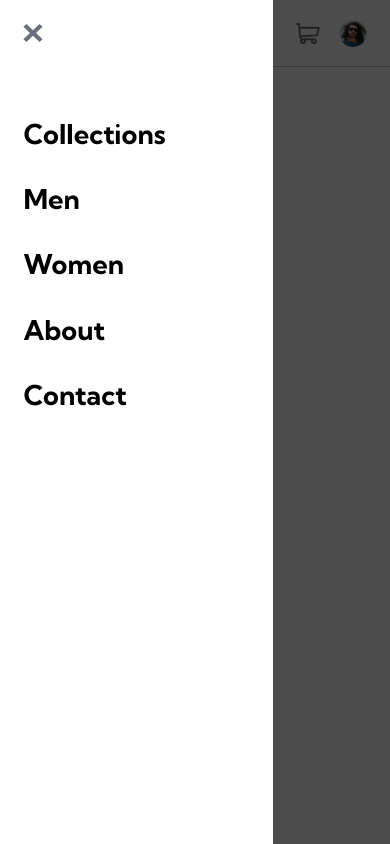
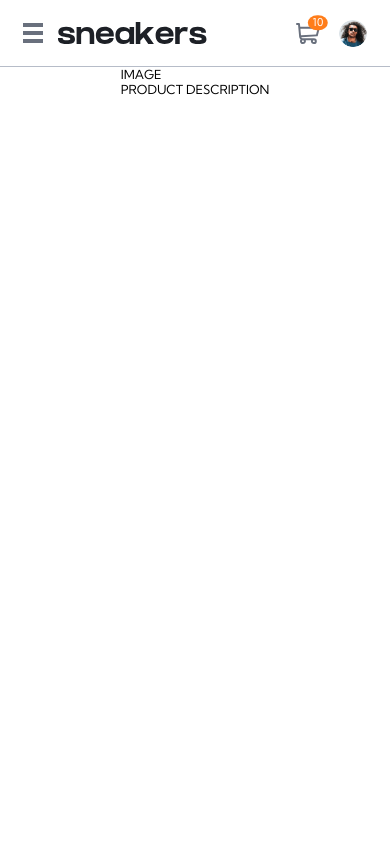
Before and after one commit to sandlerz/E-commerce-product, a React (Create React App) app: page / in a window 390 px wide. Built offline with nearby package versions, Linux system fonts and the light colour scheme.

Commit message:
popUp cart done

```diff
--- a/src/App.js
+++ b/src/App.js
@@ -1,20 +1,27 @@
+import { useState } from "react";
+
 import Navbar from "./Components/Navbar";
 import NavAccount from "./Components/NavAccount";
 import ProductImg from "./Components/ProductImg";
-import ProductDescription from "./Components/ProductDescription.jsx"
+import ProductDescription from "./Components/ProductDescription.jsx";
 
-import './Style/Ecommerce.css'
+import "./Style/Ecommerce.css";
 
 function Ecommerce() {
+  const [cart, setCart] = useState(10);
+  const handleDelete = () => {
+    setCart(0);
+  };
+
   return (
     <div className="e-commerce">
       <header>
-        <Navbar/>
-        <NavAccount/>
+        <Navbar />
+        <NavAccount handleDelete={handleDelete} cart={cart} />
       </header>
       <main>
-        <ProductImg/>
-        <ProductDescription/>
+        <ProductImg />
+        <ProductDescription />
       </main>
     </div>
   );
--- a/src/Components/NavAccount.jsx
+++ b/src/Components/NavAccount.jsx
@@ -1,13 +1,52 @@
-import shoppingCart from '../images/icon-cart.svg'
-import avatar from '../images/image-avatar.png'
+import { useState, useEffect, useRef } from "react";
 
-import '../Style/NavAccount.css'
+import PopUp from "./PopUp";
 
-export default function NavAccount() {
+import shoppingCart from "../images/icon-cart.svg";
+import avatar from "../images/image-avatar.png";
+
+import "../Style/NavAccount.css";
+
+export default function NavAccount(props) {
+  const [showPopUp, setShowPopUp] = useState(false);
+
+  const ref = useRef(null);
+
+  const handleClickOutside = (event) => {
+    if (ref.current && !ref.current.contains(event.target)) {
+      setShowPopUp(false);
+    }
+  };
+
+  useEffect(() => {
+    document.addEventListener("click", handleClickOutside, true);
+    return () => {
+      document.removeEventListener("click", handleClickOutside, true);
+    };
+  }, []);
+
+  const handlePopUp = () => {
+    setShowPopUp((prev) => !prev);
+  };
+
   return (
-    <div className='navAccount'>
-      <img className='shoppingCart' src={shoppingCart} />
-      <img className='avatar' src={avatar} />
+    <div className="navAccount" ref={ref}>
+      <div className="shoppingCart_container" onClick={handlePopUp}>
+        <img className="shoppingCart" src={shoppingCart} />
+        {props.cart ? (
+          <div className="shoppingCart__popUp">{props.cart}</div>
+        ) : null}
+      </div>
+
+      <img className="avatar" src={avatar} />
+
+      {showPopUp ? (
+        <PopUp
+          show={showPopUp}
+          cart={props.cart}
+          handleDelete={props.handleDelete}
+        />
+      ) : null}
     </div>
-  )
+  );
 }
--- a/src/Components/Navbar.jsx
+++ b/src/Components/Navbar.jsx
@@ -1,57 +1,67 @@
-import { useMediaQuery } from "react-responsive"
-import { useState } from "react"
+import { useMediaQuery } from "react-responsive";
+import { useState } from "react";
 
-import Logo from "../images/logo.svg"
-import hamburgerNav from '../images/icon-menu.svg'
-import closeBurger from '../images/icon-close.svg'
+import Logo from "../images/logo.svg";
+import hamburgerNav from "../images/icon-menu.svg";
+import closeBurger from "../images/icon-close.svg";
 
-import '../Style/Navbar.css'
+import "../Style/Navbar.css";
 
 const Desktop = ({ children }) => {
-  const isDesktop = useMediaQuery({ minWidth: 501 })
-  return isDesktop ? children : null
-}
+  const isDesktop = useMediaQuery({ minWidth: 501 });
+  return isDesktop ? children : null;
+};
 
 const Mobile = ({ children }) => {
-  const isMobile = useMediaQuery({ maxWidth: 500 })
-  return isMobile ? children : null
-}
+  const isMobile = useMediaQuery({ maxWidth: 500 });
+  return isMobile ? children : null;
+};
 
 export default function Navbar() {
-  const [toggleNav, setToggleNav] = useState(false)
+  const [toggleNav, setToggleNav] = useState(true);
 
   const handleBurger = () => {
-    setToggleNav(prev => !prev)
-  }
+    setToggleNav((prev) => !prev);
+  };
 
-  const transform = {transform: "translateX(0)"}
-  const opacity = {opacity: "0.7"}
-  const zIndex = {zIndex: "-1000"}
+  const transform = { transform: "translateX(0)" };
+  const opacity = { opacity: "0.7" };
+  const zIndex = { zIndex: "-1000" };
 
-  return(
+  return (
     <nav>
       <Desktop>
-        <img className="nav-img-logo" src={Logo}/>
-        <ul className="nav-list">
-          <li className="nav-item">Collections</li>
-          <li className="nav-item">Men</li>
-          <li className="nav-item">Women</li>
-          <li className="nav-item">About</li>
-          <li className="nav-item">Contact</li>
+        <img className="logo" src={Logo} />
+        <ul className="navbar">
+          <li className="navbar__item">Collections</li>
+          <li className="navbar__item">Men</li>
+          <li className="navbar__item">Women</li>
+          <li className="navbar__item">About</li>
+          <li className="navbar__item">Contact</li>
         </ul>
       </Desktop>
       <Mobile>
-        <div className="bg-mobile" style={!toggleNav ? opacity : zIndex} onClick={handleBurger}></div>
-        {<img className="nav-icon-hamburger" src={toggleNav ? hamburgerNav : closeBurger} onClick={handleBurger}/>}
-        <ul className="nav-list-mobile" style={!toggleNav ? transform : null}>
-          <li className="nav-item">Collections</li>
-          <li className="nav-item">Men</li>
-          <li className="nav-item">Women</li>
-          <li className="nav-item">About</li>
-          <li className="nav-item">Contact</li>
+        {
+          <img
+            className="hamburgerIcon"
+            src={toggleNav ? hamburgerNav : closeBurger}
+            onClick={handleBurger}
+          />
+        }
+        <ul className="navbar" style={!toggleNav ? transform : null}>
+          <li className="navbar__item">Collections</li>
+          <li className="navbar__item">Men</li>
+          <li className="navbar__item">Women</li>
+          <li className="navbar__item">About</li>
+          <li className="navbar__item">Contact</li>
         </ul>
-        <img className="nav-img-logo" src={Logo}/>
+        <img className="logo" src={Logo} />
+        <div
+          className="bgMobile"
+          style={!toggleNav ? opacity : zIndex}
+          onClick={handleBurger}
+        ></div>
       </Mobile>
     </nav>
-  )
+  );
 }
--- /dev/null
+++ b/src/Components/PopUp.jsx
@@ -0,0 +1,45 @@
+import imgProduct from "../images/image-product-1-thumbnail.jpg";
+import trash from "../images/icon-delete.svg";
+
+import '../Style/PopUp.css'
+
+export default function PopUp(props) {
+  return (
+    <div
+      className="popUp"
+      style={props.show ? { display: "initial" } : { display: "none" }}
+    >
+      <h2 className="popUp__title">Cart</h2>
+
+      {props.cart ? (
+        <div className="popUp__main">
+          <div className="main__container">
+            <img
+              className="img img--popUp"
+              src={imgProduct}
+              alt="image product"
+            />
+            <div>
+              <p className="main__productName">Fall Limited Edition Sneakers</p>
+              <p className="main__productName">
+                $125.00 x {props.cart}{" "}
+                <span className="main__productCost">
+                  ${(props.cart * 125).toFixed(2)}
+                </span>
+              </p>
+            </div>
+            <img
+              className="img--trash"
+              src={trash}
+              alt="delete"
+              onClick={props.handleDelete}
+            />
+          </div>
+          <button className="button button--checkout">Checkout</button>
+        </div>
+      ) : (
+        <div className="empty__shoppingCart">Your cart is empty.</div>
+      )}
+    </div>
+  );
+}
--- a/src/Style/NavAccount.css
+++ b/src/Style/NavAccount.css
@@ -1,17 +1,37 @@
-.navAccount{
+.navAccount {
   display: flex;
   align-items: center;
   gap: 4.5rem;
+  position: relative;
 }
 
-.shoppingCart{
+.shoppingCart_container {
+  position: relative;
+  cursor: pointer;
+}
+
+.shoppingCart__popUp {
+  position: absolute;
+  top: 0;
+  right: 0;
+  width: 2rem;
+  height: 1.5rem;
+  border-radius: 50%;
+  background-color: var(--Orange);
+  color: var(--White);
+  font-size: 1rem;
+  display: grid;
+  place-content: center;
+  transform: translate(40%, -50%);
+}
+
+.shoppingCart {
   max-width: 2.5rem;
   height: auto;
   display: block;
-  cursor: pointer;
 }
 
-.avatar{
+.avatar {
   max-width: 5rem;
   height: auto;
   display: block;
@@ -20,7 +40,7 @@
   cursor: pointer;
 }
 
-.avatar:hover{
+.avatar:hover {
   outline: 0.3rem solid var(--Orange);
   transition: outline 0.2s;
 }
--- /dev/null
+++ b/src/Style/PopUp.css
@@ -0,0 +1,66 @@
+.popUp {
+  display: initial;
+  position: absolute;
+  top: 6rem;
+  left: 0;
+  width: 36rem;
+  height: 26rem;
+  transform: translateX(-48%);
+  background-color: white;
+  border-radius: 1rem;
+  box-shadow: 0px 10px 25px 1px rgba(0, 0, 0, 0.1);
+}
+
+.popUp__title {
+  padding: 2.5rem;
+  border-bottom: 0.1rem solid var(--Dark-grayish-blue);
+  font-size: 1.7rem;
+  height: 7rem;
+}
+
+.popUp__main {
+  padding: 2.5rem;
+  display: flex;
+  flex-direction: column;
+  justify-content: space-between;
+  height: 19rem;
+}
+
+.main__container {
+  display: flex;
+  justify-content: space-between;
+  align-items: center;
+  width: 100%;
+}
+
+.main__productName {
+  color: var(--Dark-grayish-blue);
+  line-height: 2.5rem;
+}
+
+.main__productCost {
+  font-weight: bolder;
+  color: var(--Black);
+}
+
+.empty__shoppingCart {
+  display: grid;
+  place-content: center;
+  height: 19rem;
+  font-weight: bolder;
+  color: var(--Dark-grayish-blue);
+}
+
+.img--popUp {
+  max-width: 5rem;
+}
+
+.img--trash {
+  display: block;
+  height: auto;
+  cursor: pointer;
+}
+
+.button--checkout {
+  width: 100%;
+}
--- a/src/Style/breackpoint.css
+++ b/src/Style/breackpoint.css
@@ -1,39 +1,32 @@
 @media only screen and (max-width: 31.25em) {
   /* Header Breakpoint*/
 
-  html{
+  html {
     font-size: 2vw;
   }
 
-  header{
+  header {
     width: 100vw;
     padding: 2.5rem 3rem;
     height: auto;
     position: relative;
   }
 
-  nav{
+  nav {
     display: flex;
     gap: 2rem;
   }
 
-  .nav-img-logo{
-    max-width: 19rem;
-    width: 19rem;
+  .button{
+    height: 7.33rem;
+    font-size: 2.3rem;
   }
 
-  .nav-icon-hamburger{
-    display: block;
-    max-width: 2.5rem;
-    width: 2.5rem;
-    max-height: 2.5rem;
-    height: 2.5rem;
-    cursor: pointer;
-    position: relative;
-    z-index: 1000;
+  .e-commerce {
+    width: 100vw;
   }
 
-  .bg-mobile{
+  .bgMobile {
     top: 0;
     left: 0;
     position: absolute;
@@ -45,7 +38,23 @@
     transition: opacity 1s;
   }
 
-  .nav-list-mobile{
+  .logo {
+    max-width: 19rem;
+    width: 19rem;
+  }
+
+  .hamburgerIcon {
+    display: block;
+    max-width: 2.5rem;
+    width: 2.5rem;
+    max-height: 2.5rem;
+    height: 2.5rem;
+    cursor: pointer;
+    position: relative;
+    z-index: 1000;
+  }
+
+  .navbar {
     position: absolute;
     top: 0;
     left: 0;
@@ -62,26 +71,77 @@
     transition: transform 0.6s;
   }
 
-  .nav-item{
+  .navbar__item {
     font-weight: 700;
     font-size: 3.5rem;
     color: var(--Black);
   }
 
-  .navAccount{
+  /* Nav Account and Cart */
+
+  .navAccount {
     gap: 2.5rem;
   }
 
-  .shoppingCart{
+  .shoppingCart__popUp {
+    width: 2.5rem;
+    height: 2rem;
+    font-size: 1.4rem;
+  }
+
+  .shoppingCart {
     max-width: 3rem;
     width: 3rem;
   }
 
-  .avatar{
+  .avatar {
     max-width: 5rem;
     width: 3.5rem;
   }
 
+  .popUp {
+    transform: translate(4%, 4%);
+    left: unset;
+    right: 0;
+    width: 96vw;
+    height: 34rem;
+  }
+
+  .popUp__title {
+    height: 9.4rem;
+    display: flex;
+    align-items: center;
+    font-size: 2.8rem;
+  }
+
+  .popUp__main{
+    height: 24.6rem;
+    padding: 3.5rem 2.5rem;
+  }
+
+  .main__productName{
+    font-size: 2.3rem;
+    line-height: 3.5rem;
+    width: 30rem;
+    white-space: nowrap;
+    text-overflow: ellipsis;
+    overflow: hidden;
+  }
+
+  .empty__shoppingCart {
+    font-size: 2rem;
+  }
+
+  .img--popUp {
+    max-width: 6.67rem;
+  }
+
+  .img--trash {
+    width: 2rem;
+    display: block;
+    height: auto;
+    cursor: pointer;
+  }
+
   /* End Header Breakpoint*/
-
 }
--- a/src/Style/global.css
+++ b/src/Style/global.css
@@ -12,13 +12,39 @@ html {
 }
 
 body {
-  font-family: 'Kumbh Sans', sans-serif;
+  font-family: "Kumbh Sans", sans-serif;
   font-size: 1.6rem;
   display: grid;
   justify-content: center;
   min-height: 100vh;
+  width: 100vw;
 }
 
-p{
+.e-commerce {
+  width: 144rem;
+  max-width: 144rem;
+  display: flex;
+  flex-direction: column;
+  align-items: center;
+}
+
+p {
   font-size: 1.6rem;
 }
+
+.button {
+  border: none;
+  background-color: var(--Orange);
+  border-radius: 1rem;
+  height: 5.5rem;
+  cursor: pointer;
+  color: white;
+  font-weight: bolder;
+  font-size: 1.6rem;
+}
+
+.img {
+  display: block;
+  height: auto;
+  border-radius: 1rem;
+}
--- a/src/Style/variables.css
+++ b/src/Style/variables.css
@@ -1,7 +1,8 @@
 /* ## Colors */
 
-/* ### Primary */
-:root{
+:root {
+  /* ### Primary */
+
   --Orange: hsl(26, 100%, 55%);
   --Pale-orange: hsl(25, 100%, 94%);
 
```
Also changed, not shown: src/Style/Navbar.css (+7 -8 lines), src/index.js (+7 -7 lines).
